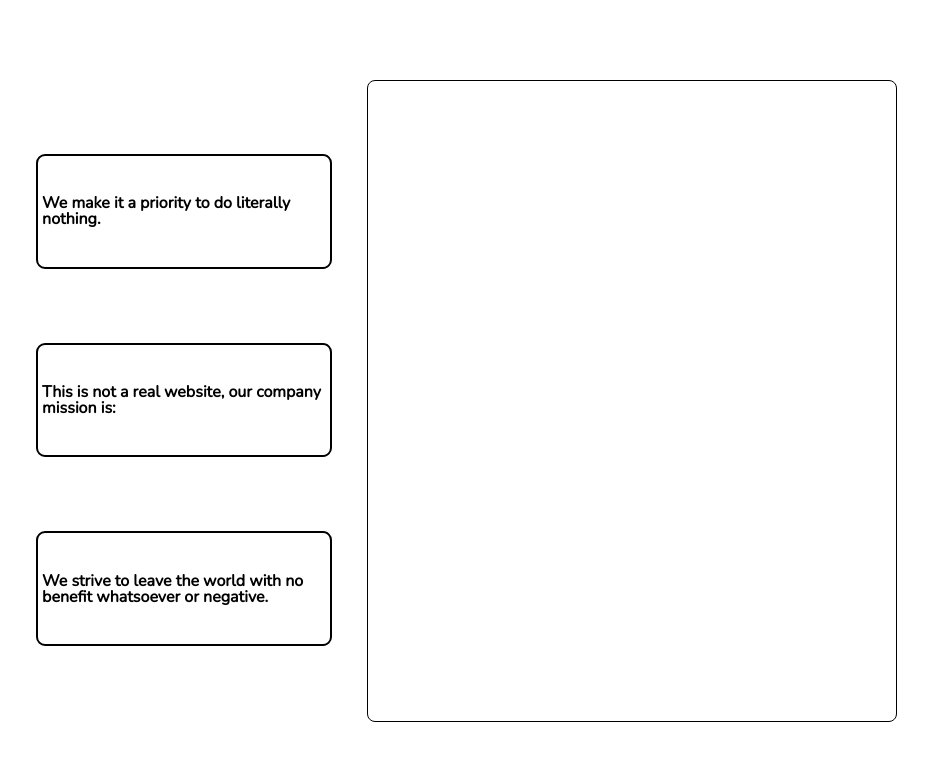
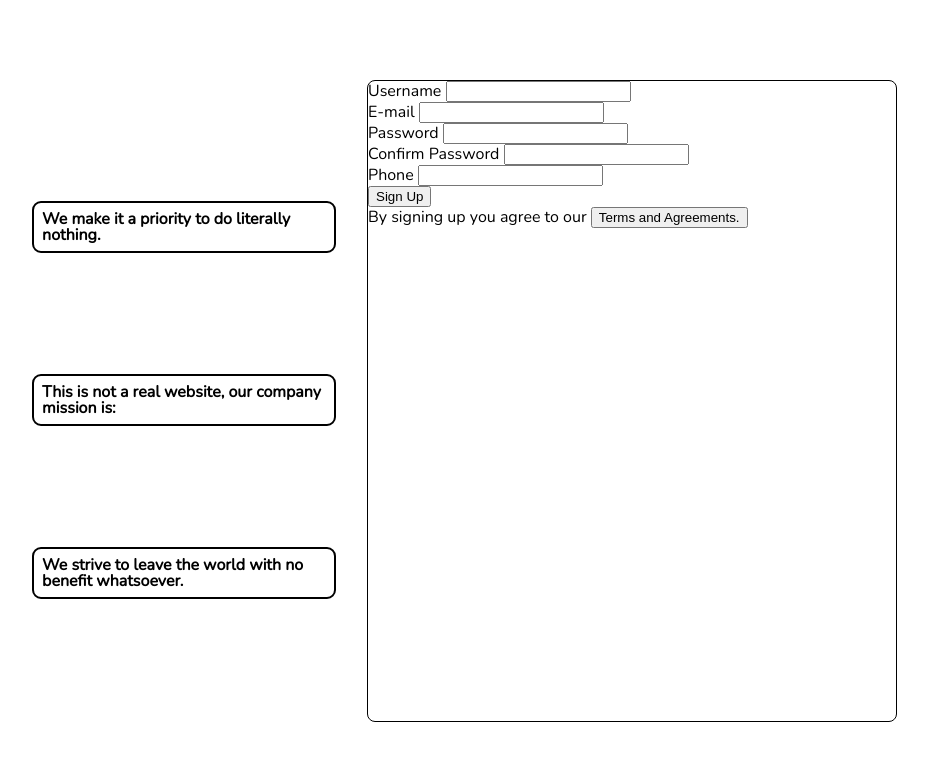
Before and after one commit to armaans055/odin-signup, a plain HTML site: page index.html in a window 1280 px wide. Shown: the whole page, without its empty margins (183-1111 px from the left). Drawn offline with nearby package versions, Linux system fonts and the light colour scheme.

Commit message:
Finished inputs html

```diff
--- a/index.html
+++ b/index.html
@@ -20,25 +20,36 @@
                 This is not a real website, our company mission is:
             </div>
             <div class="selling-point">
-                We strive to leave the world with no benefit whatsoever or negative.
+                We strive to leave the world with no benefit whatsoever.
             </div>
         </div>
         <div class="right-side">
          <form action="/">
             <div class="username">
-
+                <label class = "label-username" for="username">Username</label>
+                <input class = "username-input" type="text" id="username">
             </div>
             <div class="email">
-
+                <label class = "label-email" for="email">E-mail</label>
+                <input class = "email" class = "email-input" type="email">
             </div>
             <div class="password">
-
+                <label for="password">Password</label>
+                <input class="password-input" id="password" type="password">
             </div>
             <div class="verify-pass">
-
+                <label for="confirm-pass" class="confirm-pass">Confirm Password</label>
+                <input type="password" class="confirm-pass-input" id="confirm-pass">
             </div>
             <div class="phone-number">
-
+                <label for="phone-number" class="phone-number-label">Phone</label>
+                <input type="tel" id="phone-number" class="phone-number-input">
+            </div>
+            <div class="submit">
+                <button> Sign Up </button>
+            </div>
+            <div class="terms">
+                By signing up you agree to our <button>Terms and Agreements.</button class = "terms">
             </div>
          </form>
         </div>
--- a/style.css
+++ b/style.css
@@ -83,14 +83,12 @@ body{
 }
 
 .selling-point{
-    height: 16%;
     width: 85%;
     border: 2px solid black;
     border-radius: 9px;
     font-weight: bold;
     display: flex;
-    justify-content: center;
     align-items: center;
-    padding: 4px;
+    padding: 8px;
     font-size: 1em;
 }
```
